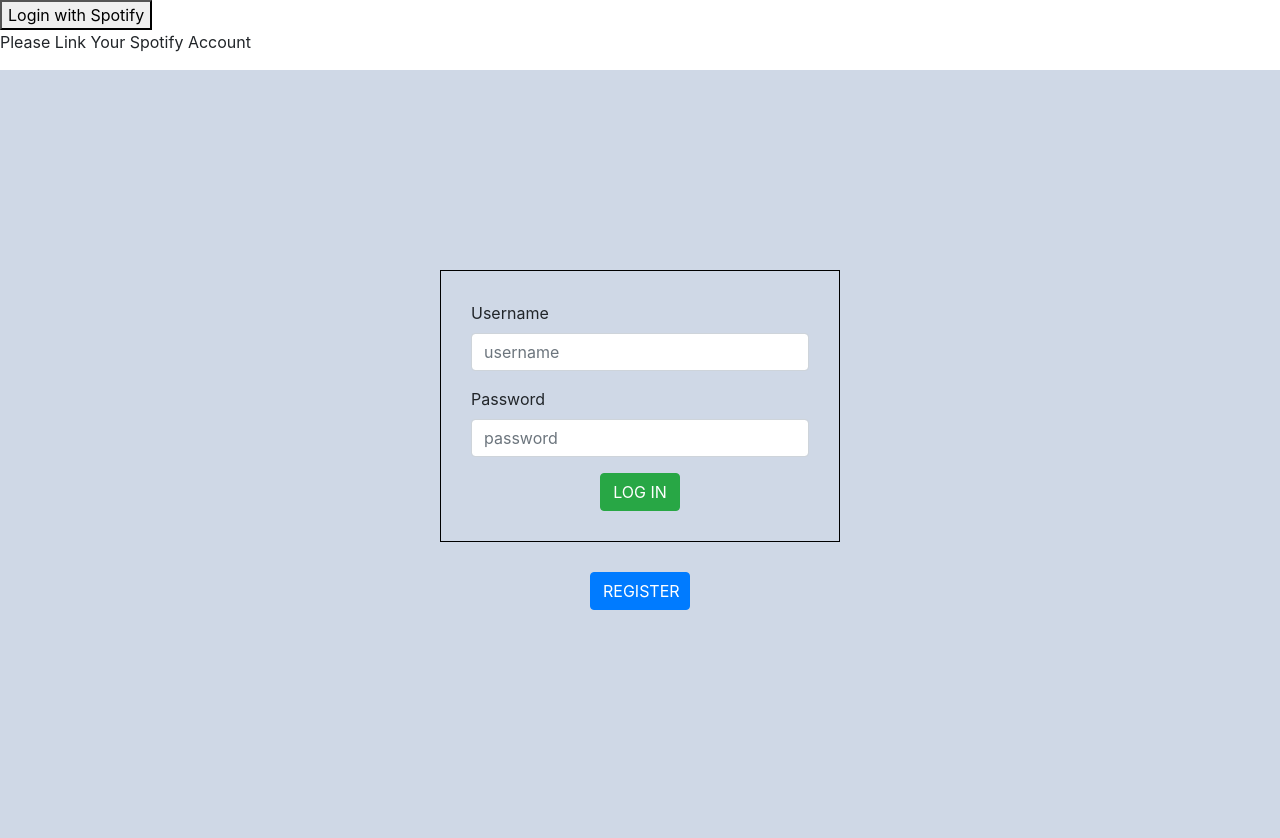
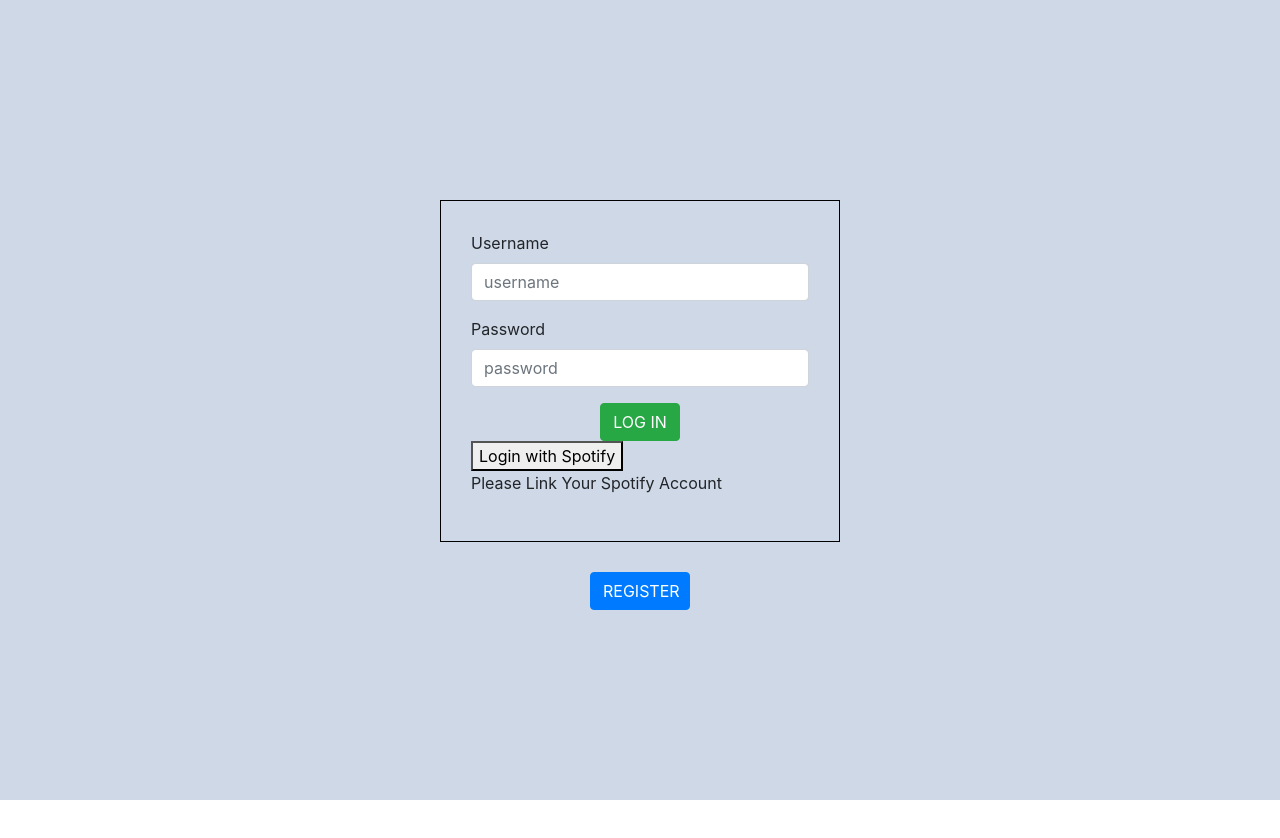
Before and after one commit to spotify-recommendation-engine-3/web, a React (Create React App) app in the folder symphinity/: page / in a window 1280 px wide. Shown: the top 838 px of the page. After the commit the page ends 800 px from the top, so only its background shows below. Built offline with nearby package versions, Linux system fonts and the light colour scheme.

Commit message:
rendered UserArtists inside Login component

```diff
--- a/symphinity/src/App.js
+++ b/symphinity/src/App.js
@@ -6,7 +6,7 @@ import Login from './components/login/Login';
 import Register from './components/registration/Register';
 import ArtistSearch from './components/ArtistSearch';
 import './App.css'
-import UserArtists from './components/UserArtists';
+
 
 function App() {
 
@@ -37,8 +37,8 @@ function App() {
     {/* <Route exact to="/song-search" component={ArtistSearch} /> */}
     <Switch>
         <Route exact path="/">
-          <UserArtists />
           {/* changed this line */}
+          {/* <UserArtists /> */}
           <Login />
         </Route>
         {/* <Route exact path="/login">
--- a/symphinity/src/components/login/Login.js
+++ b/symphinity/src/components/login/Login.js
@@ -3,6 +3,7 @@ import {Button, Form, FormGroup, Label, Input} from 'reactstrap';
 import styled from 'styled-components'
 import { Link } from 'react-router-dom'
 import axios from 'axios';
+import UserArtists from '../UserArtists';
 
 
 const LoginContainer = styled.div`
@@ -66,6 +67,7 @@ function Login () {
                     <ButtonContainer className="button-container">
                         <Button color="success">LOG IN</Button>{' '}
                     </ButtonContainer>
+                    <UserArtists />
                 </Form>
             </LoginContainer>
 
```
